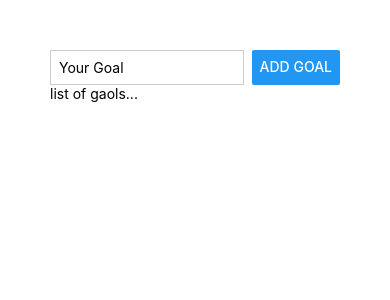
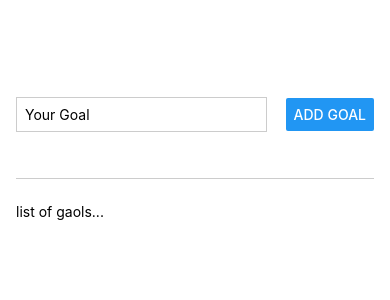
Before and after one commit to pranaypaine/react-native-apps, a React Native app in the folder goals-app/: screen / in a window 390 px wide. Shown: the top 300 px of the page. Built offline with nearby package versions, Linux system fonts and the light colour scheme.

Commit message:
Adding flexbox to the UI

```diff
--- a/goals-app/App.js
+++ b/goals-app/App.js
@@ -8,7 +8,7 @@ export default function App() {
         <TextInput style={styles.textInput} placeholder="Your Goal" />
         <Button title="Add Goal" />
       </View>
-      <View>
+      <View style={styles.goalsContainer}>
         <Text>list of gaols...</Text>
       </View>
       <StatusBar style="auto" />
@@ -18,17 +18,27 @@ export default function App() {
 
 const styles = StyleSheet.create({
   appContainer: {
-    padding: 50,
+    flex: 1,
+    paddingTop: 50,
+    paddingHorizontal: 16,
   },
   inputContainer: {
+    flex: 1,
     flexDirection: "row",
     justifyContent: "space-between",
+    alignItems: 'center',
+    marginBottom: 24,
+    borderBottomWidth: 1,
+    borderBottomColor: '#cccccc'
   },
   textInput: {
     borderWidth: 1,
     borderColor: "#cccccc",
-    width: "80%",
+    width: "70%",
     marginRight: 8,
     padding: 8,
   },
+  goalsContainer: {
+    flex: 5,
+  },
 });
```
